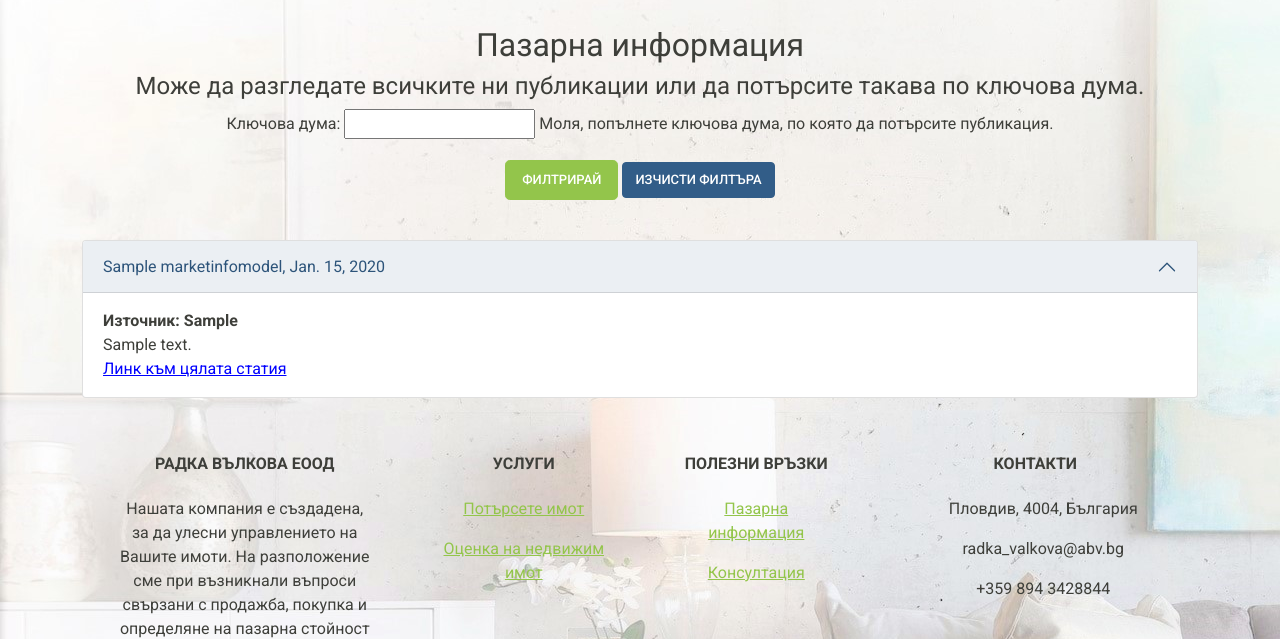
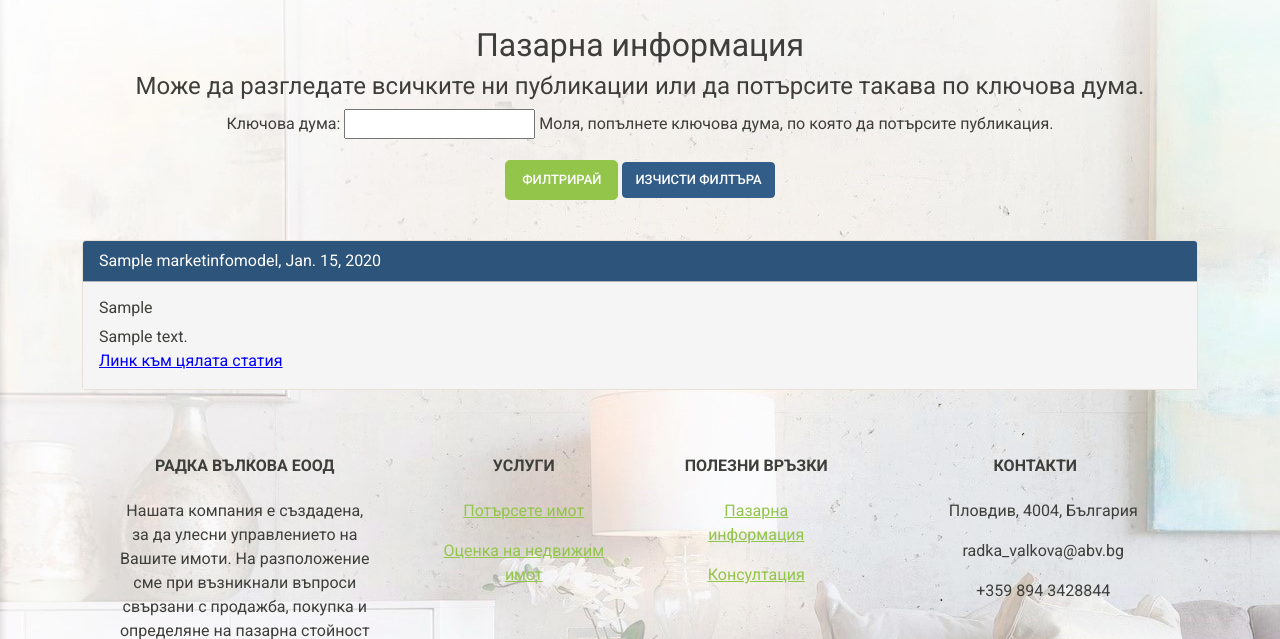
Before and after one commit to RadkaValkova/Apartments, a Django app: page /marketinfo/ in a window 1280 px wide. Shown: the part 54-693 px from the top of the page. Run offline with Django 3.2, Linux system fonts and the light colour scheme; tables that the repository leaves empty hold one stand-in row (values such as "Sample post"); some libraries are stand-ins or nearby versions.

Commit message:
Templates
Temlates of market info and all iquiries

```diff
--- a/Apart/templates/accounts/edit_profile.html
+++ b/Apart/templates/accounts/edit_profile.html
@@ -12,7 +12,7 @@
 {% endblock %}
 
 {% block content %}
-    <h3 class="display-6 text-center">Моля, направете желаните корекции и ги потвърдете!</h3>
+    <h3 class="text-center">Моля, направете желаните корекции и ги потвърдете!</h3>
     <form method="post" class="m-auto w-25" action="{% url 'edit profile' %}" enctype="multipart/form-data">
         {% csrf_token %}
         {{ form.errors }}
@@ -30,8 +30,10 @@
         {#        <label for="id_profile_image">Профилна снимка</label>#}
         {#        {{ form.profile_image }}#}
 
+        <div style="margin-top: 10px;">
             <button class="btn btn-success">Обнови</button>
             <a class="btn btn-primary" href="{% url 'profile details' %}">Откажи</a>
+        </div>
     </form>
 
 {% endblock %}
--- a/Apart/templates/accounts/login.html
+++ b/Apart/templates/accounts/login.html
@@ -10,8 +10,7 @@
 
 {% block content %}
     <div class="container">
-        <form class="w-50 m-auto" method="post" style="border: 1px solid grey; margin: 10% 0%; padding: 5% 5%; background-color: whitesmoke;"
-              action="{% url 'log in user' %}">
+        <form class="w-50 m-auto" method="post" style="border: 1px solid grey; margin: 10% 0%; padding: 5% 5%; background-color: whitesmoke;" action="{% url 'log in user' %}">
             <h6>За да публикувате обява, трябва да влезете в профила си.</h6>
             <h2>Вход</h2>
             {% csrf_token %}
@@ -20,4 +19,5 @@
             <span>Още не сте регистрирани?<a href="{% url 'register user' %}" style="color:orange">Регистрирайте се тук</a></span>
         </form>
     </div>
+
 {% endblock %}
--- a/Apart/templates/accounts/profile_details.html
+++ b/Apart/templates/accounts/profile_details.html
@@ -14,7 +14,6 @@
 {#    <div class="container" style="background-color: whitesmoke; padding-top: 15px; padding-bottom: 30px; margin-bottom: 20px">#}
         <div class="text-lg-center">
             <h2>Здравейте, {{ profile.first_name }}!</h2>
-
             {% if profile.profile_image %}
                 <img class="mb-3" src="{{ profile.profile_image.url }}" alt="" width="140" height="140">
             {% else %}
@@ -32,8 +31,8 @@
 {#    </div>#}
 {#    <hr>#}
     {% if aparts %}
-        <div class="container">
-            <h2 class='text-center'>Вашите публикувани обяви</h2>
+        <div class="container" style="margin-top:20px">
+            <h3 class='text-center'>Вашите публикувани обяви</h3>
             <div class="row row-cols-1 row-cols-md-5 g-4">
                 {% for apart in aparts %}
                     <div class="col">
--- a/Apart/templates/all_market_info.html
+++ b/Apart/templates/all_market_info.html
@@ -27,23 +27,13 @@
     </div>
     {% for info in infos %}
         <div class="container">
-            <div class="accordion" id="accordionExample">
-                <div class="accordion-item">
-                    <h2 class="accordion-header" id="headingOne">
-                        <button class="accordion-button" type="button" data-bs-toggle="collapse"
-                                data-bs-target="#collapseOne"
-                                aria-expanded="true" aria-controls="collapseOne">
-                            {{ info.title }}, {{ info.published_date }}
-                        </button>
-                    </h2>
-                    <div id="collapseOne" class="accordion-collapse collapse show" aria-labelledby="headingOne"
-                         data-bs-parent="#accordionExample" style="">
-                        <div class="accordion-body">
-                            <strong>Източник: {{ info.source }}</strong>
-                            <br>{{ info.text }}<br>
-                            <a href="{{ info.source_url }}" style="color:blue">Линк към цялата статия</a>
-                        </div>
-                    </div>
+            <div class="card" style="margin-bottom: 10px">
+                <div class="card-header" style="background-color: #2d547a; color: white">
+                    {{ info.title }}, {{ info.published_date }}
+                </div>
+                <div class="card-body" style="background-color: whitesmoke">
+                    <h6 class="card-title">{{ info.source }}</h6>
+                    <p class="card-text">{{ info.text }}<br><a href="{{ info.source_url }}" style="color:blue">Линк към цялата статия</a></p>
                 </div>
             </div>
         </div>
--- a/Apart/templates/inquiries/inquiry_thanks.html
+++ b/Apart/templates/inquiries/inquiry_thanks.html
@@ -14,7 +14,7 @@
 {% block content %}
     <div class="container" style="margin-bottom: 10px; text-align: center; padding-top:50px;padding-bottom: 50px;">
         <h2>Благодарим за направеното запитване!</h2>
-        <h3>Наш представител ще се свърже с вас в рамките на 24 часа.</h3>
+        <h3>Наш представител ще се свърже с Вас за отговор и коментар.</h3>
         <h4>Оставаме на разположение при възникнали въпроси от Ваша страна.</h4>
     </div>
 {% endblock %}
--- a/Apart/templates/shared/base_tamplete.html
+++ b/Apart/templates/shared/base_tamplete.html
@@ -41,6 +41,14 @@
         integrity="sha384-h0AbiXch4ZDo7tp9hKZ4TsHbi047NrKGLO3SEJAg45jXxnGIfYzk4Si90RDIqNm1"
         crossorigin="anonymous"></script>
 
+    <!-- JavaScript Bundle with Popper -->
+<script src="https://cdn.jsdelivr.net/npm/bootstrap@5.0.2/dist/js/bootstrap.bundle.min.js"
+        integrity="sha384-MrcW6ZMFYlzcLA8Nl+NtUVF0sA7MsXsP1UyJoMp4YLEuNSfAP+JcXn/tWtIaxVXM"
+        crossorigin="anonymous">
+</script>
+
+
+
 {% block scripts_body_end %}
 {% endblock %}
 
```
Also changed, not shown: Apart/Apart/accounts/forms.py (+9 -4 lines), Apart/Apart/core/validators.py (+6 -5 lines), Apart/templates/inquiries/all_inquiries.html (+8 -23 lines), Apart/Apart/inquiry/models.py (line endings or trailing spaces), Apart/Tests/market_info_tests/__init__.py (added), Apart/media_files/aparts/industrial_T0FXLfR.jpg (added), Apart/media_files/profiles/home_page_picture.jpg (added). Lines whose indentation alone changed are shown as unchanged.
